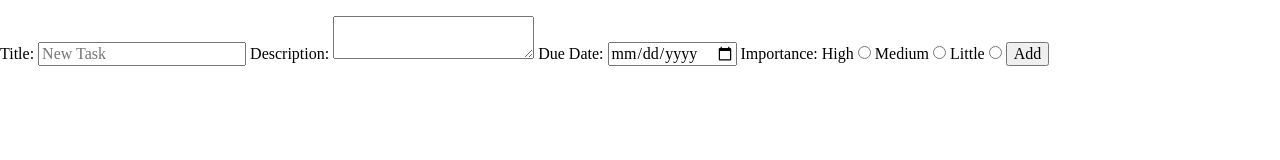
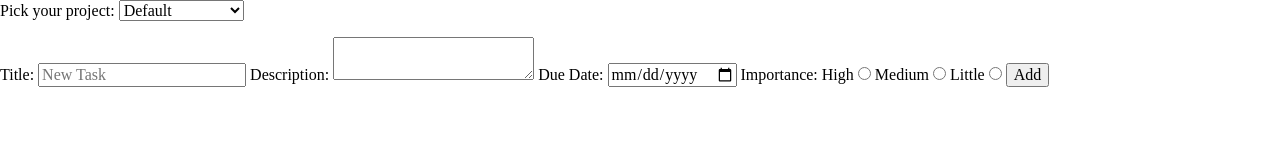
Before and after one commit to MalcolmSmalls/Odin-todo-list, a website built with webpack: page dist/index.html in a window 1280 px wide. Built offline with nearby package versions, Linux system fonts and the light colour scheme.

Commit message:
Add select dropdown for projects

```diff
--- a/dist/index.html
+++ b/dist/index.html
@@ -12,6 +12,12 @@
 		<link rel="stylesheet" href="css/style.css">
 	</head>
 	<body>
+		<label for="project">Pick your project:</label>
+		<select name="project" id="project">
+			<option value="default">Default</option>
+			<option value="newProject">Create a Project</option>
+		</select>
+
 
 		<ul class="todoList">
 
```
